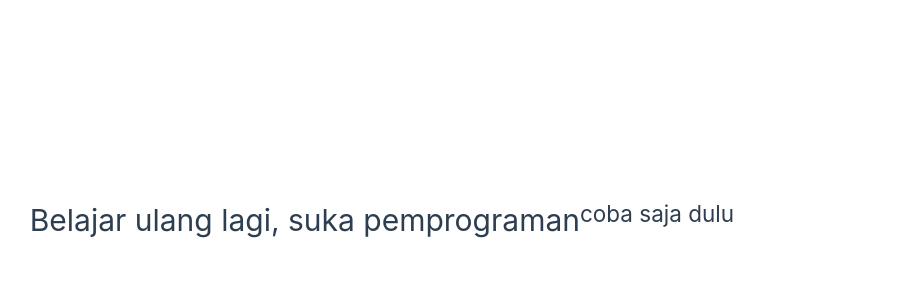
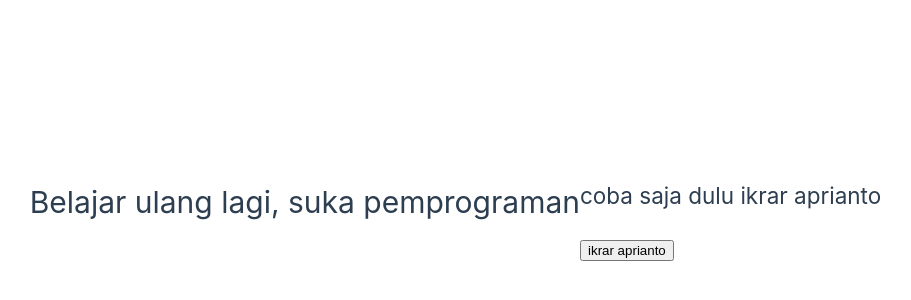
Before and after one commit to ikuratugas/vuehabitfun, a Vue app: page / in a window 1280 px wide. Shown: the part 180-480 px from the top of the page, without its empty margins (60-971 px from the left). Built offline with nearby package versions, Linux system fonts and the light colour scheme.

Commit message:
pertemuan 2 coba yang kedua kali

```diff
--- a/src/App.vue
+++ b/src/App.vue
@@ -1,9 +1,19 @@
 <script setup>
+import { ref } from 'vue';
+
+  let nama = ref("ikrar aprianto")
+
+  function tampil(){
+    console.log("tampilkan saja dulu")
+  }
+
 </script>
 
 <template>
   <h1>Belajar ulang lagi, suka pemprograman</h1>
   <main>
-    <h2>coba saja dulu</h2>
+    <h2>coba saja dulu {{ nama }}</h2>
+    <br>
+    <button @click="tampil">{{ nama }}</button>
   </main>
 </template>
```
